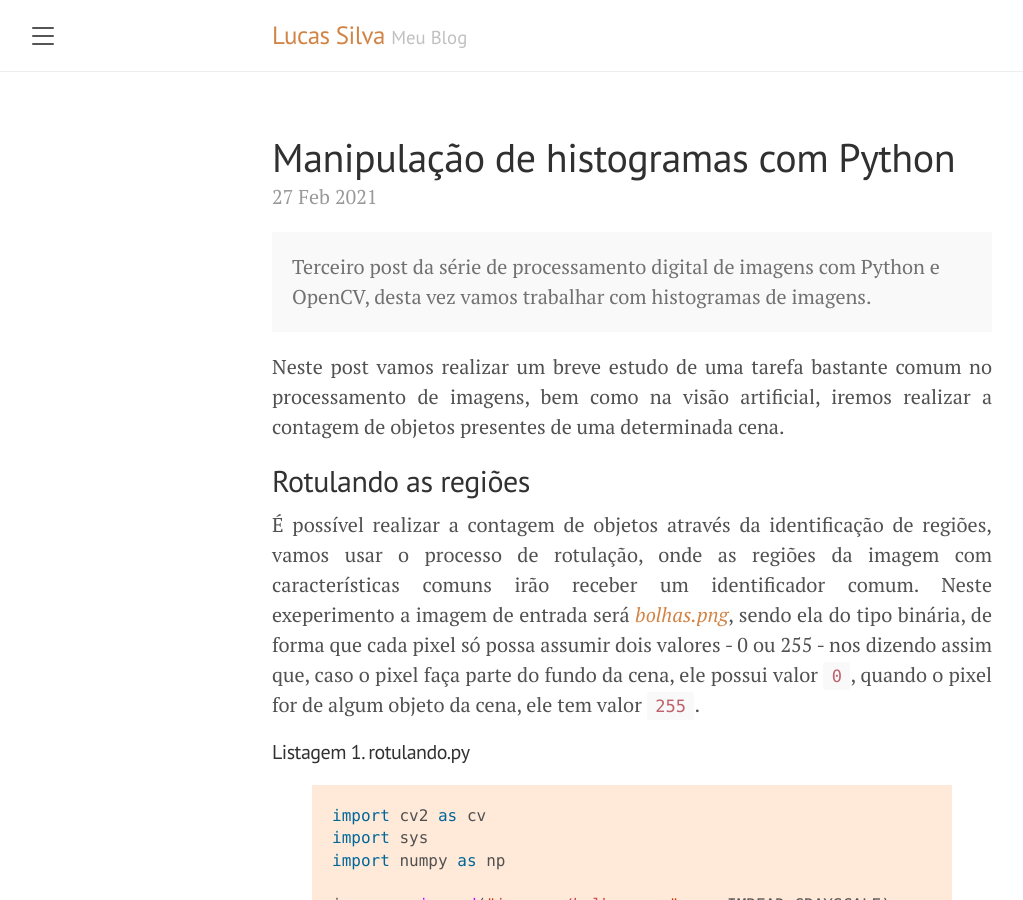
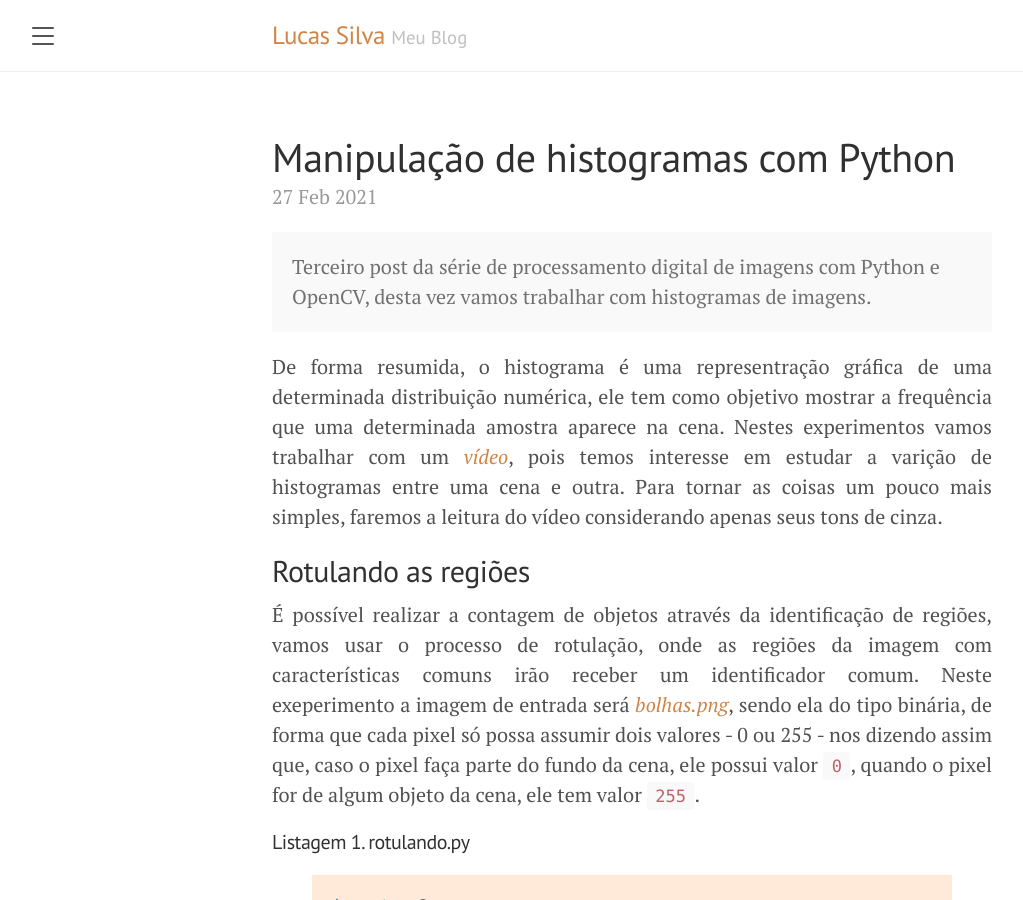
Before and after one commit to lucasamds/lucasamds.github.io, a Jekyll site: the page built from _posts/2021-02-27-manipulacao-histogramas.md, in a window 1280 px wide and 900 px high. Shown: the whole window, without its empty margins (8-1031 px from the left). Built offline with Jekyll 4.4.1, drawn with Linux system fonts in a browser that asks for light colours.

Commit message:
Update 2021-02-27-manipulacao-histogramas.md

```diff
--- a/_posts/2021-02-27-manipulacao-histogramas.md
+++ b/_posts/2021-02-27-manipulacao-histogramas.md
@@ -8,7 +8,7 @@ title: Manipulação de histogramas com Python
   Terceiro post da série de processamento digital de imagens com Python e OpenCV, desta vez vamos trabalhar com histogramas de imagens.
 </div>
 
-Neste post vamos realizar um breve estudo de uma tarefa bastante comum no processamento de imagens, bem como na visão artificial, iremos realizar a contagem de objetos presentes de uma determinada cena.
+De forma resumida, o histograma é uma representração gráfica de uma determinada distribuição numérica, ele tem como objetivo mostrar a frequência que uma determinada amostra aparece na cena. Nestes experimentos vamos trabalhar com um <a href="https://github.com/lucasamds/lucasamds.github.io/blob/main/public/videos/histograma.mp4">*vídeo*</a>, pois temos interesse em estudar a varição de histogramas entre uma cena e outra. Para tornar as coisas um pouco mais simples, faremos a leitura do vídeo considerando apenas seus tons de cinza.
 
 ## Rotulando as regiões
 
```
